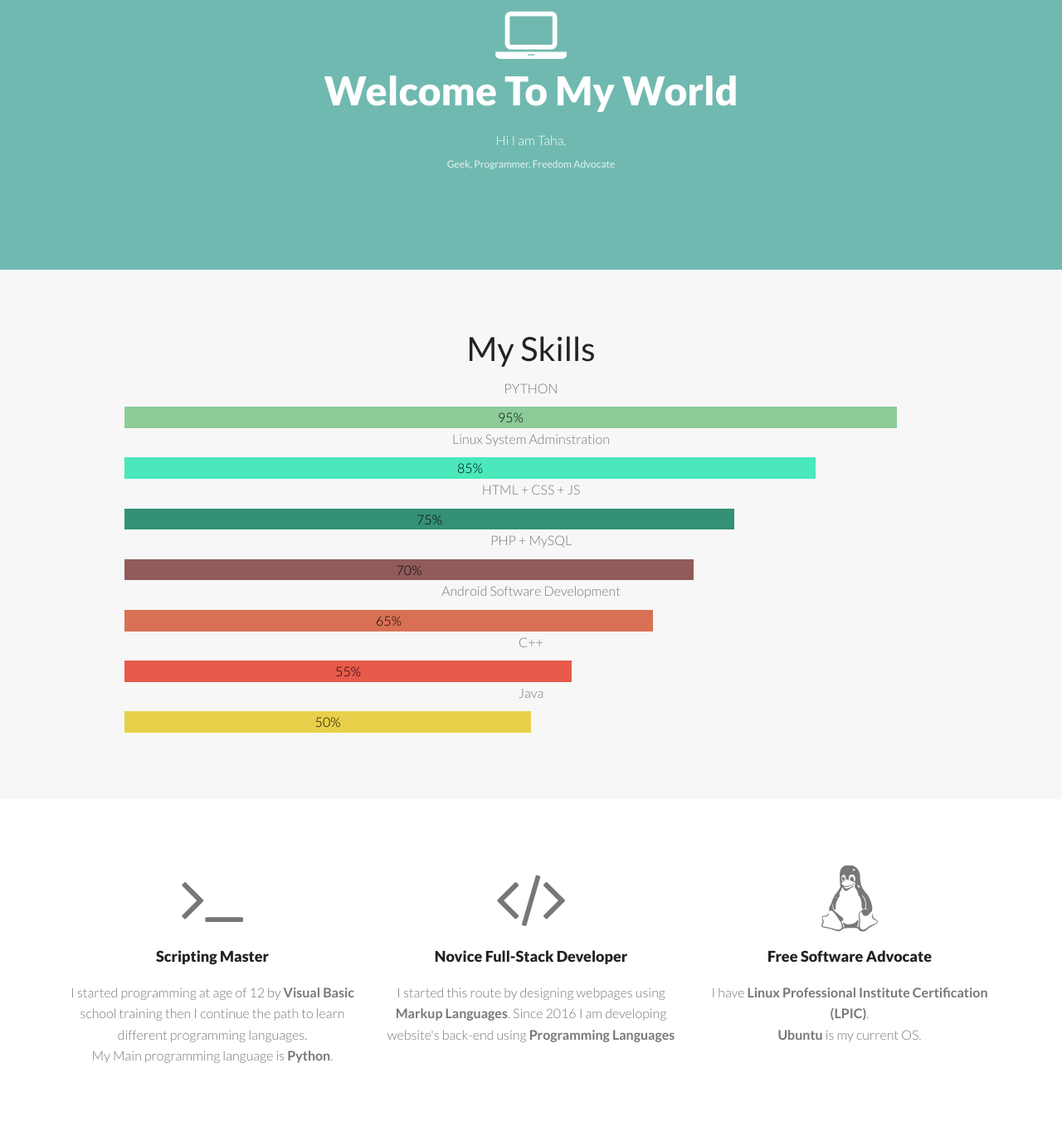
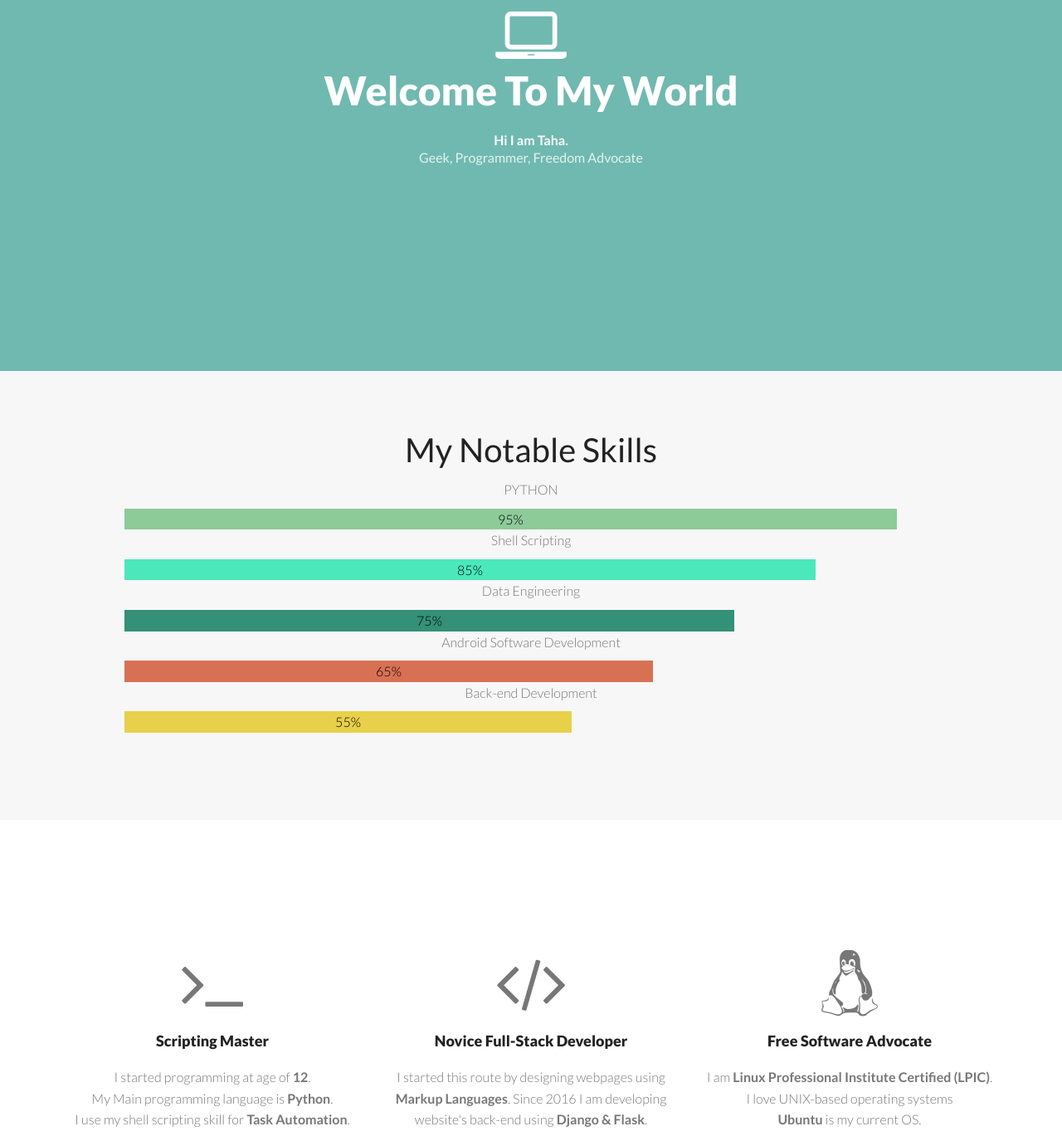
Before and after one commit to tahajalili/tati.github.io, a plain HTML site: page index.html in a window 1280 px wide. Shown: the part 197-1572 px from the top of the page at 83% size. Drawn offline with Linux system fonts and the light colour scheme.

Commit message:
typos fixed

```diff
--- a/index.html
+++ b/index.html
@@ -54,15 +54,16 @@
           <div class="align-center">
             <i class="fa fa-laptop fa-5x mar-bot"></i>
             <h2 class="slogan">Welcome To My World</h2>
-            <p>
-            Hi I am Taha.
-            </p>
+
+            <strong>Hi I am Taha.</strong>
+
             <style>
               .info{
                 color:#E3F3EE
               }
             </style>
-            <h6 class="info">Geek, Programmer, Freedom Advocate</h6>
+            <h5 class="info">Geek, Programmer, Freedom Advocate</h5>
+            <br></br><br><br><br>
           </div>
         </div>
       </div>
@@ -83,51 +84,42 @@
               }
               .python {width: 95%; background-color: #8DCB99; color:#020202}
               .linux  {width: 85%; background-color: #4AE8BB; color:#020202}
-              .web  {width: 75%; background-color: #349076; color:#020202}
-              .php {width: 70%; background-color: #915B5B; color:#020202}
+              .data  {width: 75%; background-color: #349076; color:#020202}
               .android {width: 65%; background-color: #d87154; color:#020202}
-              .cpp {width: 55%; background-color: #E85A4A; color:#020202}
-              .java {width: 50%; background-color: #E8D04A; color:#020202}
+              .web {width: 55%; background-color: #E8D04A; color:#020202}
             </style>
-              <h1>My Skills</h1>
+              <h1>My Notable Skills</h1>
               <p>PYTHON</p>
               <div class="container">
                 <div class="skills python" >95%</div>
               </div>
-              <p>Linux System Adminstration</p>
+              <p>Shell Scripting</p>
               <div class="container">
                 <div class="skills linux" >85%</div>
               </div>
-              <p>HTML + CSS + JS</p>
+              <p>Data Engineering</p>
               <div class="container">
-                <div class="skills web" >75%</div>
+                <div class="skills data" >75%</div>
               </div>
-
-              <p>PHP + MySQL</p>
-              <div class="container">
-                <div class="skills php" >70%</div>
-              </div>
-
               <p>Android Software Development</p>
               <div class="container">
                 <div class="skills android" >65%</div>
               </div>
-
-              <p>C++</p>
+              <p>Back-end Development</p>
               <div class="container">
-                <div class="skills cpp" >55%</div>
-              </div>
-              <p>Java</p>
-              <div class="container">
-                <div class="skills java" >50%</div>
+                <div class="skills web" >55%</div>
               </div>
           </div>
         </div>
       </div>
     </div>
+    <br>
   </section>
   <!-- services -->
   <section id="section-about" class="section pad-bot30 bg-white">
+  	<br><br><br>
+
+
     <div class="container">
       <div class="row mar-bot40">
         <div class="col-lg-4">
@@ -135,7 +127,10 @@
             <i class="fa fa-terminal fa-5x mar-bot20"></i>
             <h4 class="text-bold">Scripting Master</h4>
             <p>
-              I started programming at age of 12 by <strong>Visual Basic</strong> school training then I continue the path to learn different programming languages.<br />My Main programming language is <strong>Python</strong>.
+              I started programming at age of <strong>12</strong>.
+              <br />My Main programming language is <strong>Python</strong>.
+              <br>
+              I use my shell scripting skill for <strong>Task Automation</strong>.
             </p>
           </div>
         </div>
@@ -146,7 +141,7 @@
             <i class="fa fa-code fa-5x mar-bot20"></i>
             <h4 class="text-bold">Novice Full-Stack Developer</h4>
             <p>
-            I started this route by designing webpages using <strong>Markup Languages</strong>. Since 2016 I am developing   website's back-end using <strong>Programming Languages</strong>
+            I started this route by designing webpages using <strong>Markup Languages</strong>. Since 2016 I am developing   website's back-end using <strong>Django & Flask</strong>.
 
 
             </p>
@@ -157,9 +152,12 @@
             <i class="fa fa-linux fa-5x mar-bot20"></i>
             <h4 class="text-bold">Free Software Advocate</h4>
             <p>
-              I have <strong>Linux Professional Institute Certification (LPIC)</strong>.
+              I am <strong>Linux Professional Institute Certified (LPIC)</strong>.
               <br />
+              I love UNIX-based operating systems
+              <br>
               <strong>Ubuntu</strong> is my current OS.
+
 
             </p>
           </div>
```
Also changed, not shown: 1 other file.
